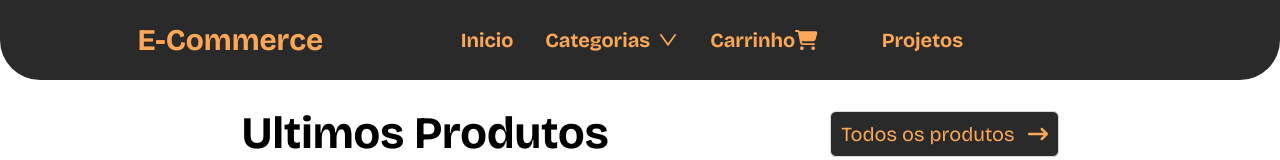
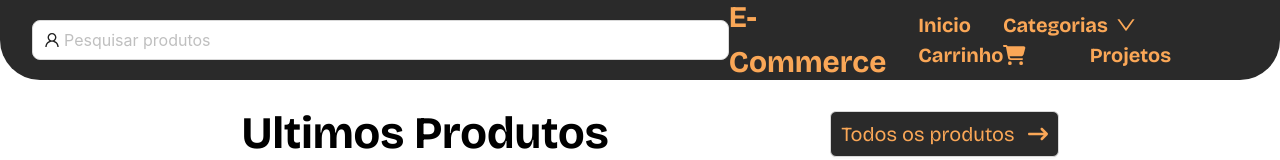
Before and after one commit to Reis567/ecommerce-api, a React (Vite) app in the folder frontend/: page / in a window 1280 px wide. Shown: the top 160 px of the page. Built offline with nearby package versions, Linux system fonts and the light colour scheme.

Commit message:
Fix : container name

```diff
--- a/frontend/src/components/Header/Header.styles.tsx
+++ b/frontend/src/components/Header/Header.styles.tsx
@@ -2,7 +2,7 @@ import { Link } from 'react-router-dom';
 import styled from 'styled-components'
 
 
-export const Container = styled.div`
+export const NavContainer = styled.div`
   width: 100%;
   background: #2a2a2a;
   display: flex;
--- a/frontend/src/components/Header/Header.tsx
+++ b/frontend/src/components/Header/Header.tsx
@@ -1,7 +1,8 @@
 import React, { useState } from 'react';
 import { FaBars, FaTimes } from 'react-icons/fa';
-import { Container, Nav, NavTitle, SLink } from './Header.styles.tsx';
-import DropPerso from '../Dropdown/Dropdown.tsx'
+import {NavContainer, Nav, NavTitle, SLink } from './Header.styles.tsx';
+import SearchBar from '../SearchBar/SearchBar.tsx'; // Importe o componente de campo de pesquisa aqui
+import DropPerso from '../Dropdown/Dropdown.tsx';
 import { Link } from 'react-router-dom';
 import { FontAwesomeIcon } from '@fortawesome/react-fontawesome';
 import { faCartShopping } from '@fortawesome/free-solid-svg-icons';
@@ -9,16 +10,13 @@ import { faCartShopping } from '@fortawesome/free-solid-svg-icons';
 const Header: React.FC = () => {
     const [isNavOpen, setIsNavOpen] = useState(false);
 
-
     const toggleNavBar = () => {
         setIsNavOpen(!isNavOpen);
     };
 
-
-
     return (
-        <Container>
-
+        <NavContainer>
+            <SearchBar />
             <NavTitle>
                 <Link to={"/"}>
                     E-Commerce
@@ -42,8 +40,7 @@ const Header: React.FC = () => {
             <button className='nav-btn' onClick={toggleNavBar}>
                 <FaBars />
             </button>
-
-        </Container>
+        </NavContainer>
     );
 };
 
```
